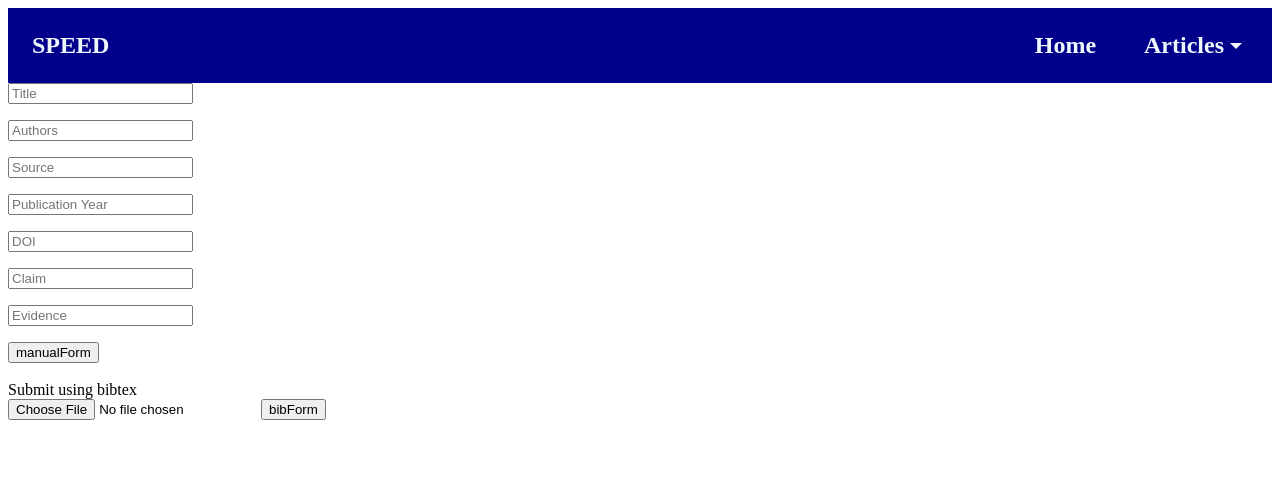
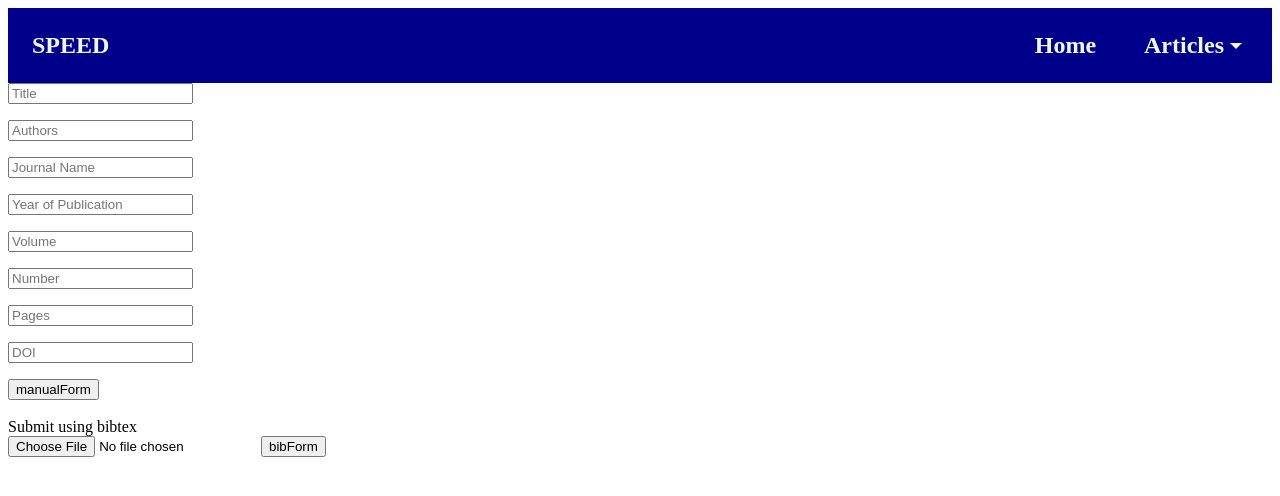
Before and after one commit to SylvCrane/SPEED-5002, a Next.js app in the folder frontend/: page /articles/new in a window 1280 px wide. Shown: the top 496 px of the page. Built offline with nearby package versions, Linux system fonts and the light colour scheme.

Commit message:
Lachlan update?

```diff
--- a/frontend/src/components/SubmissionForm.tsx
+++ b/frontend/src/components/SubmissionForm.tsx
@@ -1,9 +1,11 @@
 import React, { useState } from "react";
 import { useForm } from "react-hook-form";
-import axios from 'axios';
+import axios from "axios";
 
 export default function SubmissionForm() {
   const { register, handleSubmit } = useForm();
+   const [ content, setContent ] = useState("");
+
 
   // The following function is used to process the submission of a Bib form.
   const handleBibSubmit = (e: any) => {
@@ -11,65 +13,74 @@ export default function SubmissionForm() {
 
     //Used in the console of the browser to verify the frontend is working as intended
     debugger;
-    const url = 'https://speed-5002-backend.vercel.app/api/bibSubmit';
+    const url = "https://speed-5002-backend.vercel.app/api/bibSubmit";
 
     //Data transferring itself is in a try-catch statement to catch errors separate to the post command itself
-    try{
+    try {
       //FormData used to process file
       const bibData = new FormData();
-        bibData.append('bibtex', e.target[0].files[0]);
+      bibData.append("bibtex", e.target[0].files[0]);
 
       //Axois post used as it allows for the use of multipart data, such as text files
-        axios.post(url, bibData, { headers: {'Content-Type': 'multipart/form-data'}})
-        .then(res => {
+      axios
+        .post(url, bibData, {
+          headers: { "Content-Type": "multipart/form-data" },
+        })
+        .then((res) => {
           console.log(res);
         })
-        .catch(err => {
-          console.log('The axios post is failing');
+        .catch((err) => {
+          console.log("The axios post is failing");
           console.log(err);
-        })
-    }
-    catch (err)
-    {
-        console.log('Issue everywhere');
+        });
+    } catch (err) {
+      console.log("Issue everywhere");
     }
   };
 
-  const onSubmit = (data:any) => {
-    const url = 'https://speed-5002-backend.vercel.app/api/researchPapers/moderation';
+  const onSubmit = (data: any) => {
+    const url =
+      "https://speed-5002-backend.vercel.app/api/researchPapers/moderation";
 
     const realAuthors = data.authors.split(",");
     data.authors = realAuthors;
 
     data.description = "";
-    if (data.claim) { // changed from data.claims to data.claim
+    if (data.claim) {
       data.description += "Claim: " + data.claim;
     }
 
-    if (data.evidence) {
-      data.description += (data.description ? " | " : "") + "Evidence: " + data.evidence;
-    }
+    // if (data.evidence) {
+    //   data.description +=
+    //     (data.description ? " | " : "") + "Evidence: " + data.evidence;
+    // }
 
     const requestOptions = {
-      method: 'POST',
+      method: "POST",
       headers: {
-        'Content-Type': 'application/json',
+        "Content-Type": "application/json",
       },
       body: JSON.stringify(data),
     };
 
     fetch(url, requestOptions)
-      .then(response => response.json())
-      .then(responseData => {
-        console.log('Response:', responseData);
+      .then((response) => response.json())
+      .then((responseData) => {
+        console.log("Response:", responseData);
+        setContent(content + "The article has been added to moderation queue!");
+
       })
-      .catch(error => {
-        console.error('Error:', error);
+      .catch((error) => {
+        console.error("Error:", error);
+        setContent(content + "The article has failed to be submitted. Ensure all fields are filled out correctly!");
+
       });
   };
 
   return (
-    <><><form onSubmit={handleSubmit(onSubmit)}>
+    <>
+      <>
+        <form onSubmit={handleSubmit(onSubmit)}>
           <input {...register("title")} placeholder="Title" />
 
           <p>
@@ -77,32 +88,39 @@ export default function SubmissionForm() {
           </p>
 
           <p>
-        <input {...register("source")} placeholder="Source" />
+            <input {...register("journalName")} placeholder="Journal Name" />
           </p>
 
           <p>
-        <input {...register("publicationYear")} placeholder="Publication Year" />
+            <input
+              {...register("publicationYear")}
+              placeholder="Year of Publication"
+            />
+          </p>
+
+          <p>
+            <input {...register("volume")} placeholder="Volume" />
+          </p>
+
+          <p>
+            <input {...register("number")} placeholder="Number" />
+          </p>
+
+          <p>
+            <input {...register("pages")} placeholder="Pages" />
           </p>
 
           <p>
             <input {...register("doi")} placeholder="DOI" />
           </p>
 
-      <p>
-        <input {...register("claim")} placeholder="Claim" />
-      </p>
-
-      <p>
-        <input {...register("evidence")} placeholder="Evidence" />
-      </p>
-
-      <input type="submit" value="manualForm"/>
+          <input type="submit" value="manualForm" />
         </form>
         <br />
         <label>Submit using bibtex</label>
-    <form onSubmit={handleBibSubmit} encType='multipart/form-data'>
+        <form onSubmit={handleBibSubmit} encType="multipart/form-data">
           <input type="file" name="bibtex" accept=".txt" />
-        <input type="submit" value = "bibForm"/>
+          <input type="submit" value="bibForm" />
         </form>
       </>
     </>
--- a/frontend/src/components/table/SortableTable.module.scss
+++ b/frontend/src/components/table/SortableTable.module.scss
@@ -22,7 +22,7 @@
 
   }
   .filterInput {
-    margin-left: 10px; /* Adjust the value to control the gap size */
-    /* You can also use margin-right if you prefer spacing on the right side. */
+    width: 100%;
+
   }
 }
--- a/frontend/src/components/table/SortableTable.tsx
+++ b/frontend/src/components/table/SortableTable.tsx
@@ -159,7 +159,7 @@ const SortableTable: React.FC<SortableTableProps> = ({ headers, data = [] }) =>
             ))
           }
           return null;
-        })};
+        })}
 
 
           </tr>
```
Also changed, not shown: frontend/src/pages/articles/index.tsx (+20 -11 lines), frontend/src/pages/articles/moderation.tsx (+5 -3 lines), 2 other files (tests, documents, lock files or other folders). Lines whose indentation alone changed are shown as unchanged.
